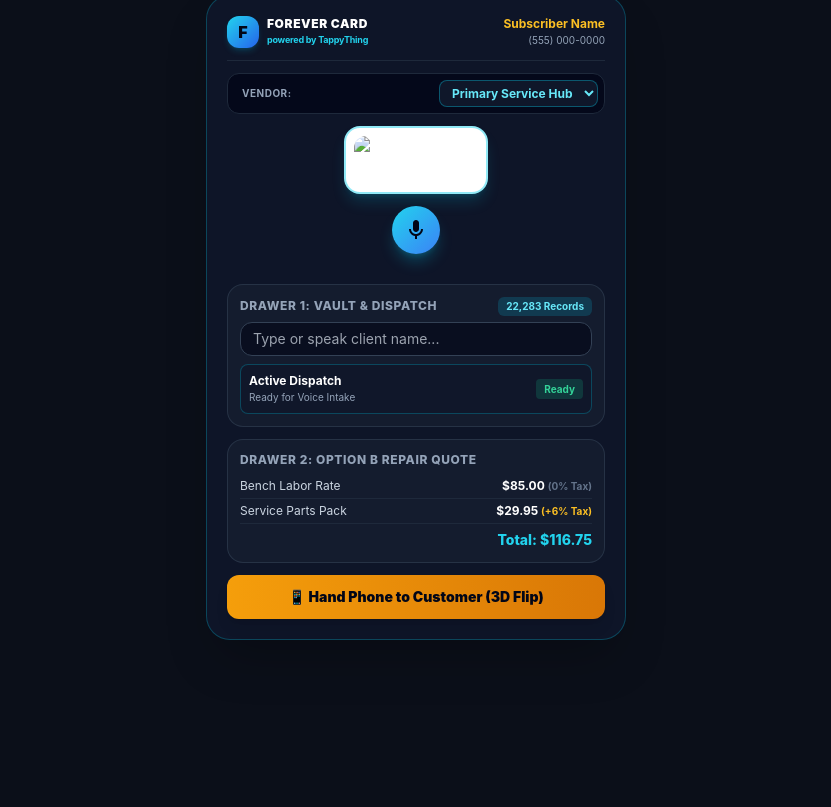
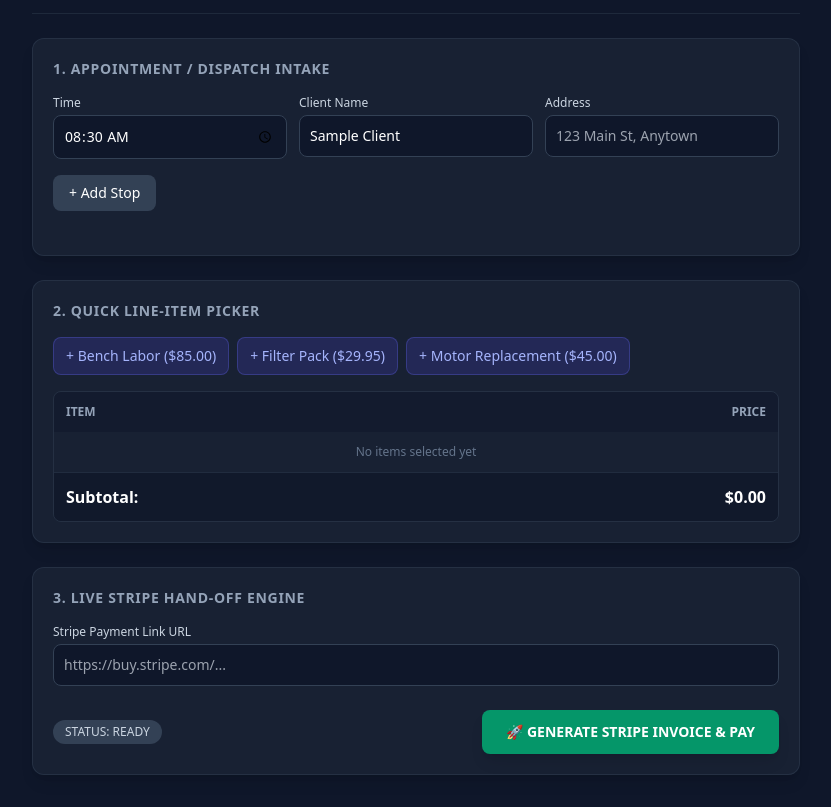
Before and after one commit to Tappything/aerus-portal, a website: page index.html in a window 1280 px wide. Shown: the part 83-890 px from the top of the page, without its empty margins (224-1055 px from the left). Before the commit the page ends 800 px from the top, so only its background shows below. Drawn offline with nearby package versions, Linux system fonts and the light colour scheme.

Commit message:
Revise index.html for TappyThing branding and layout
Updated the TappyThing application to reflect new branding and functionality, including a new title and improved layout.

```diff
--- a/index.html
+++ b/index.html
@@ -1,226 +1,151 @@
 <!DOCTYPE html>
 <html lang="en">
 <head>
-    <meta charset="UTF-8">
-    <meta name="viewport" content="width=device-width, initial-scale=1.0">
-    <title>TappyThing — Universal Forever Card Engine</title>
-    <script src="https://cdn.tailwindcss.com"></script>
-    <style>
-        body { background: #0b0f19; color: #ffffff; font-family: -apple-system, BlinkMacSystemFont, sans-serif; }
-        .card-perspective { perspective: 1000px; width: 100%; max-width: 420px; }
-        .card-inner { position: relative; width: 100%; transition: transform 0.8s cubic-bezier(0.4, 0, 0.2, 1); transform-style: preserve-3d; }
-        .card-inner.flipped { transform: rotateY(180deg); }
-        .card-face { backface-visibility: hidden; width: 100%; border-radius: 28px; }
-        .card-back { transform: rotateY(180deg); position: absolute; top: 0; left: 0; }
-        .voice-box { max-height: 0; opacity: 0; overflow: hidden; transition: all 0.4s ease; }
-        .voice-box.active { max-height: 140px; opacity: 1; padding: 12px 16px; margin-top: 12px; }
-        canvas#sig-canvas { width: 100%; height: 90px; background: rgba(0,0,0,0.4); border-radius: 12px; border: 1px dashed rgba(255,255,255,0.2); cursor: crosshair; }
-    </style>
+  <meta charset="UTF-8">
+  <meta name="viewport" content="width=device-width, initial-scale=1.0">
+  <title>TappyThing — Digital Coordinator</title>
+  <script src="https://cdn.tailwindcss.com"></script>
 </head>
-<body class="min-h-screen flex items-center justify-center p-3">
+<body class="bg-slate-900 text-slate-100 min-h-screen p-4 md:p-8 font-sans">
+  <div class="max-w-3xl mx-auto space-y-6">
 
-    <div class="card-perspective my-auto">
-        <div class="card-inner" id="main-card-inner">
+    <!-- HEADER -->
+    <header class="flex items-center justify-between border-b border-slate-800 pb-4">
+      <div>
+        <h1 class="text-2xl font-bold tracking-tight text-white">TappyThing</h1>
+        <p class="text-xs text-slate-400">Appointment &bull; Dispatch &bull; Live Stripe Invoice Engine</p>
+      </div>
+      <span class="text-xs font-semibold bg-emerald-500/10 text-emerald-400 border border-emerald-500/20 px-3 py-1 rounded-full">System Ready</span>
+    </header>
 
-            <!-- FACE 1: PHONE FOREVER CARD -->
-            <div class="card-face bg-slate-900/95 backdrop-blur-md border border-cyan-500/30 p-5 shadow-2xl rounded-3xl">
+    <!-- MODULE 1: APPOINTMENT / DISPATCH INTAKE -->
+    <section class="bg-slate-800/60 border border-slate-700/50 rounded-xl p-5 shadow-lg space-y-4">
+      <h2 class="text-sm font-semibold uppercase tracking-wider text-slate-400">1. Appointment / Dispatch Intake</h2>
+      <div class="grid grid-cols-1 md:grid-cols-3 gap-3">
+        <div>
+          <label class="block text-xs font-medium text-slate-300 mb-1">Time</label>
+          <input type="time" id="appTime" value="08:30" class="w-full bg-slate-900 border border-slate-700 rounded-lg p-2.5 text-sm text-white focus:outline-none focus:border-indigo-500">
+        </div>
+        <div>
+          <label class="block text-xs font-medium text-slate-300 mb-1">Client Name</label>
+          <input type="text" id="clientName" value="Sample Client" class="w-full bg-slate-900 border border-slate-700 rounded-lg p-2.5 text-sm text-white focus:outline-none focus:border-indigo-500">
+        </div>
+        <div>
+          <label class="block text-xs font-medium text-slate-300 mb-1">Address</label>
+          <input type="text" id="clientAddress" placeholder="123 Main St, Anytown" class="w-full bg-slate-900 border border-slate-700 rounded-lg p-2.5 text-sm text-white focus:outline-none focus:border-indigo-500">
+        </div>
+      </div>
+      <button onclick="addStop()" class="w-full md:w-auto bg-slate-700 hover:bg-slate-600 text-white font-medium px-4 py-2 rounded-lg text-sm transition">+ Add Stop</button>
 
-                <!-- HEADER: PRISTINE FOREVER CARD (LEFT) & CLIENT DATA (RIGHT) -->
-                <div class="flex justify-between items-center border-b border-slate-800 pb-3 mb-3 text-xs">
-                    <div class="flex items-center gap-2">
-                        <div class="w-8 h-8 bg-gradient-to-br from-cyan-400 to-blue-600 rounded-xl flex items-center justify-center font-black text-slate-950 text-base shadow-md shadow-cyan-500/20">F</div>
-                        <div class="flex flex-col">
-                            <span class="font-black tracking-wider text-white text-xs">FOREVER CARD</span>
-                            <span class="text-[9px] text-cyan-400 font-bold tracking-tight">powered by TappyThing</span>
-                        </div>
-                    </div>
-                    <div class="text-right">
-                        <div class="font-bold text-amber-400" id="active-client-name">Subscriber Name</div>
-                        <div class="text-[10px] text-slate-400" id="active-client-phone">(555) 000-0000</div>
-                    </div>
-                </div>
+      <div id="scheduleQueue" class="space-y-2 pt-2"></div>
+    </section>
 
-                <!-- UNIVERSAL VENDOR SWITCHER PILL -->
-                <div class="mb-3 bg-slate-950/80 border border-slate-800 rounded-xl p-1.5 flex items-center justify-between text-xs">
-                    <span class="text-[10px] text-slate-400 font-bold px-2 uppercase tracking-wider">Vendor:</span>
-                    <select id="vendor-switch" onchange="switchVendor(this.value)" class="bg-slate-900 border border-cyan-500/40 text-cyan-300 font-bold text-xs rounded-lg px-2 py-1 outline-none">
-                        <option value="vendor1">Primary Service Hub</option>
-                        <option value="vendor2">Secondary Service</option>
-                    </select>
-                </div>
+    <!-- MODULE 2: QUICK LINE-ITEM PICKER -->
+    <section class="bg-slate-800/60 border border-slate-700/50 rounded-xl p-5 shadow-lg space-y-4">
+      <h2 class="text-sm font-semibold uppercase tracking-wider text-slate-400">2. Quick Line-Item Picker</h2>
+      <div class="flex flex-wrap gap-2">
+        <button onclick="addItem('Bench Labor', 85.00)" class="bg-indigo-600/20 border border-indigo-500/30 hover:bg-indigo-600/30 text-indigo-300 px-3 py-2 rounded-lg text-sm transition">+ Bench Labor ($85.00)</button>
+        <button onclick="addItem('Filter Pack', 29.95)" class="bg-indigo-600/20 border border-indigo-500/30 hover:bg-indigo-600/30 text-indigo-300 px-3 py-2 rounded-lg text-sm transition">+ Filter Pack ($29.95)</button>
+        <button onclick="addItem('Motor Replacement', 45.00)" class="bg-indigo-600/20 border border-indigo-500/30 hover:bg-indigo-600/30 text-indigo-300 px-3 py-2 rounded-lg text-sm transition">+ Motor Replacement ($45.00)</button>
+      </div>
 
-                <!-- FRESH HERO LOGO + DEDICATED MIC BUTTON -->
-                <div class="text-center mb-4 flex flex-col items-center">
-                    <div class="bg-white p-2 rounded-2xl border-2 border-cyan-400/50 shadow-lg shadow-cyan-500/20 mb-2 w-36">
-                        <img src="Screenshot_20260903_095027_Messages.jpg" alt="Fresh Digital Coordinator" class="w-full h-auto rounded-xl">
-                    </div>
+      <div class="border border-slate-700/50 rounded-lg overflow-hidden">
+        <table class="w-full text-left text-sm text-slate-300">
+          <thead class="bg-slate-900/50 text-xs text-slate-400 uppercase">
+            <tr>
+              <th class="p-3">Item</th>
+              <th class="p-3 text-right">Price</th>
+            </tr>
+          </thead>
+          <tbody id="invoiceTable" class="divide-y divide-slate-700/50">
+            <tr><td colspan="2" class="p-3 text-center text-slate-500 text-xs">No items selected yet</td></tr>
+          </tbody>
+        </table>
+        <div class="bg-slate-900/80 p-3 flex justify-between items-center font-bold text-white border-t border-slate-700/50">
+          <span>Subtotal:</span>
+          <span id="subtotalAmount">$0.00</span>
+        </div>
+      </div>
+    </section>
 
-                    <button onclick="toggleSpeechEngine()" id="mic-btn" class="flex items-center justify-center w-12 h-12 bg-gradient-to-br from-cyan-400 to-blue-500 rounded-full shadow-lg shadow-cyan-500/30 active:scale-90 transition-all my-1">
-                        <svg class="w-6 h-6 fill-slate-950" viewBox="0 0 24 24">
-                            <path d="M12 14c1.66 0 3-1.34 3-3V5c0-1.66-1.34-3-3-3S9 3.34 9 5v6c0 1.66 1.34 3 3 3z"/>
-                            <path d="M17 11c0 2.76-2.24 5-5 5s-5-2.24-5-5H5c0 3.53 2.61 6.43 6 6.92V21h2v-3.08c3.39-.49 6-3.39 6-6.92h-2z"/>
-                        </svg>
-                    </button>
+    <!-- MODULE 3: LIVE STRIPE HAND-OFF ENGINE -->
+    <section class="bg-slate-800/60 border border-slate-700/50 rounded-xl p-5 shadow-lg space-y-4">
+      <h2 class="text-sm font-semibold uppercase tracking-wider text-slate-400">3. Live Stripe Hand-Off Engine</h2>
+      <div>
+        <label class="block text-xs font-medium text-slate-300 mb-1">Stripe Payment Link URL</label>
+        <input type="text" id="stripeUrl" placeholder="https://buy.stripe.com/..." class="w-full bg-slate-900 border border-slate-700 rounded-lg p-2.5 text-sm text-white focus:outline-none focus:border-indigo-500">
+      </div>
 
-                    <div id="voice-box" class="voice-box w-full bg-slate-950/90 border border-cyan-500/40 rounded-2xl text-cyan-300 text-sm text-left mt-2">
-                        <span id="voice-text">Tap mic to speak...</span>
-                    </div>
-                </div>
+      <div class="flex items-center justify-between pt-2">
+        <span id="statusBadge" class="text-xs bg-slate-700 text-slate-300 px-3 py-1 rounded-full">STATUS: READY</span>
+        <button onclick="generateStripeInvoice()" class="bg-emerald-600 hover:bg-emerald-500 text-white font-bold px-6 py-3 rounded-lg text-sm shadow-lg transition flex items-center gap-2">
+          🚀 GENERATE STRIPE INVOICE &amp; PAY
+        </button>
+      </div>
+    </section>
 
-                <!-- DRAWERS CONTAINER -->
-                <div class="space-y-3">
-                    <div class="bg-slate-800/40 border border-slate-700/60 rounded-2xl p-3">
-                        <div class="flex justify-between items-center mb-1.5">
-                            <span class="text-xs font-extrabold text-slate-400 uppercase tracking-wider">Drawer 1: Vault & Dispatch</span>
-                            <span class="text-[10px] bg-cyan-500/20 text-cyan-300 px-2 py-0.5 rounded-md font-bold">22,283 Records</span>
-                        </div>
-                        <input type="text" id="vault-search" placeholder="Type or speak client name..." oninput="searchVault(this.value)" class="w-full bg-slate-950/60 border border-slate-700 text-white text-sm rounded-xl px-3 py-1.5 outline-none focus:border-cyan-400 mb-2">
-                        <div id="dispatch-queue" class="space-y-1 text-xs">
-                            <div class="flex justify-between items-center bg-slate-900/80 p-2 rounded-lg border border-cyan-500/30">
-                                <div>
-                                    <div class="font-bold text-white">Active Dispatch</div>
-                                    <div class="text-[10px] text-slate-400">Ready for Voice Intake</div>
-                                </div>
-                                <span class="text-[10px] bg-emerald-500/20 text-emerald-400 px-2 py-0.5 rounded font-bold">Ready</span>
-                            </div>
-                        </div>
-                    </div>
+  </div>
 
-                    <div class="bg-slate-800/40 border border-slate-700/60 rounded-2xl p-3">
-                        <div class="text-xs font-extrabold text-slate-400 uppercase tracking-wider mb-1.5">Drawer 2: Option B Repair Quote</div>
-                        <div class="flex justify-between text-xs py-1 border-b border-slate-800">
-                            <span class="text-slate-300">Bench Labor Rate</span>
-                            <span class="font-bold">$85.00 <span class="text-[10px] text-slate-500">(0% Tax)</span></span>
-                        </div>
-                        <div class="flex justify-between text-xs py-1 border-b border-slate-800">
-                            <span class="text-slate-300">Service Parts Pack</span>
-                            <span class="font-bold">$29.95 <span class="text-[10px] text-amber-400">(+6% Tax)</span></span>
-                        </div>
-                        <div class="text-right text-sm font-extrabold text-cyan-400 mt-1.5">Total: $116.75</div>
-                    </div>
+  <script>
+    let items = [];
+    let stops = [];
 
-                    <button onclick="flipCard()" class="w-full py-3 bg-gradient-to-r from-amber-500 to-amber-600 text-slate-950 font-black rounded-xl text-sm shadow-lg active:scale-98 transition-all">
-                        📱 Hand Phone to Customer (3D Flip)
-                    </button>
-                </div>
-            </div>
+    function addStop() {
+      const time = document.getElementById('appTime').value;
+      const client = document.getElementById('clientName').value;
+      const address = document.getElementById('clientAddress').value;
+      if (!client) return;
 
-            <!-- FACE 2: PRISTINE CLIENT PRESENTATION -->
-            <div class="card-face card-back bg-slate-900/95 backdrop-blur-md border border-cyan-500/40 p-5 shadow-2xl rounded-3xl">
-                <div class="text-center mb-4">
-                    <div class="text-xs uppercase tracking-widest text-cyan-400 font-extrabold">PRISTINE CUSTOMER CHECKOUT</div>
-                    <div class="text-lg font-black text-white mt-1">Proposal & Checkout</div>
-                </div>
-
-                <div class="bg-slate-800/50 border border-amber-500/30 rounded-2xl p-4 mb-4">
-                    <div class="text-xs font-bold text-amber-400 uppercase">Approved Service Option</div>
-                    <div class="text-sm font-extrabold text-white mt-1">Full Service + Parts Pack</div>
-                    <div class="text-2xl font-black text-cyan-400 mt-2">$116.75</div>
-                </div>
-
-                <div class="bg-slate-800/40 border border-slate-700/60 rounded-2xl p-3 mb-4">
-                    <div class="flex justify-between text-xs font-extrabold text-slate-400 mb-2">
-                        <span>Authorization Signature</span>
-                        <span class="text-cyan-400 cursor-pointer" onclick="clearCanvas()">Clear</span>
-                    </div>
-                    <canvas id="sig-canvas"></canvas>
-                </div>
-
-                <button onclick="alert('Invoice Authorized!')" class="w-full py-3.5 bg-gradient-to-r from-cyan-400 to-blue-500 text-slate-950 font-black rounded-xl text-base shadow-lg active:scale-98 transition-all mb-2">
-                    Authorize & Complete Payment
-                </button>
-                <button onclick="flipCard()" class="w-full py-2 text-xs text-slate-400 hover:text-white transition-all">← Back to Workstation</button>
-            </div>
-
-        </div>
-    </div>
-
-<script>
-    function flipCard() { document.getElementById('main-card-inner').classList.toggle('flipped'); }
-
-    function switchVendor(val) {
-        if(val === 'vendor2') {
-            document.getElementById('active-client-name').innerText = "Secondary Client";
-            document.getElementById('active-client-phone').innerText = "(555) 000-0002";
-        } else {
-            document.getElementById('active-client-name').innerText = "Subscriber Name";
-            document.getElementById('active-client-phone').innerText = "(555) 000-0001";
-        }
+      stops.unshift({ time, client, address });
+      renderStops();
     }
 
-    const SpeechRecognition = window.SpeechRecognition || window.webkitSpeechRecognition;
-    let recognition;
-    let isListening = false;
-
-    if (SpeechRecognition) {
-        recognition = new SpeechRecognition();
-        recognition.continuous = false;
-        recognition.interimResults = true;
-
-        recognition.onstart = function() {
-            isListening = true;
-            document.getElementById('mic-btn').classList.add('animate-pulse', 'ring-4', 'ring-cyan-300');
-            document.getElementById('voice-box').classList.add('active');
-            document.getElementById('voice-text').innerText = "🎙️ Listening... Speak appointment or client name...";
-        };
-
-        recognition.onresult = function(event) {
-            let transcript = '';
-            for (let i = event.resultIndex; i < event.results.length; i++) {
-                transcript += event.results[i][0].transcript;
-            }
-            document.getElementById('voice-text').innerText = transcript;
-        };
-
-        recognition.onend = function() { stopSpeechEngine(); };
+    function renderStops() {
+      const q = document.getElementById('scheduleQueue');
+      q.innerHTML = stops.map(s => `
+        <div class="bg-slate-900/60 border border-slate-700/40 p-3 rounded-lg flex justify-between items-center text-xs text-slate-300">
+          <span class="font-bold text-indigo-400">${s.time}</span>
+          <span class="font-medium text-white">${s.client}</span>
+          <span class="text-slate-400">${s.address || 'No address provided'}</span>
+        </div>
+      `).join('');
     }
 
-    function toggleSpeechEngine() {
-        if (!SpeechRecognition) { alert("Speech API not supported in this browser."); return; }
-        if (isListening) { recognition.stop(); } else { recognition.start(); }
+    function addItem(name, price) {
+      items.push({ name, price });
+      renderInvoice();
     }
 
-    function stopSpeechEngine() {
-        isListening = false;
-        document.getElementById('mic-btn').classList.remove('animate-pulse', 'ring-4', 'ring-cyan-300');
+    function renderInvoice() {
+      const tb = document.getElementById('invoiceTable');
+      if (items.length === 0) {
+        tb.innerHTML = '<tr><td colspan="2" class="p-3 text-center text-slate-500 text-xs">No items selected yet</td></tr>';
+        document.getElementById('subtotalAmount').innerText = '$0.00';
+        return;
+      }
+      tb.innerHTML = items.map(i => `
+        <tr>
+          <td class="p-3 text-white">${i.name}</td>
+          <td class="p-3 text-right text-emerald-400 font-mono">$${i.price.toFixed(2)}</td>
+        </tr>
+      `).join('');
+      const subtotal = items.reduce((acc, i) => acc + i.price, 0);
+      document.getElementById('subtotalAmount').innerText = `$${subtotal.toFixed(2)}`;
     }
 
-    function searchVault(val) {
-        if (val.length > 2) {
-            document.getElementById('dispatch-queue').innerHTML = `
-                <div class="flex justify-between items-center bg-cyan-950/60 p-2 rounded-lg border border-cyan-500/40">
-                    <div>
-                        <div class="font-bold text-white">Searching Vault...</div>
-                        <div class="text-[10px] text-slate-300">Matching 22k database</div>
-                    </div>
-                    <span class="text-[10px] bg-cyan-500/20 text-cyan-300 px-2 py-0.5 rounded font-bold">Active</span>
-                </div>`;
-        }
+    function generateStripeInvoice() {
+      const url = document.getElementById('stripeUrl').value;
+      const badge = document.getElementById('statusBadge');
+
+      badge.innerText = "STATUS: INVOICE CREATED";
+      badge.className = "text-xs bg-emerald-500/20 text-emerald-300 border border-emerald-500/30 px-3 py-1 rounded-full font-bold";
+
+      if (url) {
+        window.open(url, '_blank');
+      } else {
+        alert("Invoice generated! Please paste a valid Stripe Payment Link URL to launch checkout directly.");
+      }
     }
-
-    const canvas = document.getElementById('sig-canvas');
-    const ctx = canvas.getContext('2d');
-    let isDrawing = false;
-
-    canvas.addEventListener('mousedown', startDrawing);
-    canvas.addEventListener('mousemove', draw);
-    canvas.addEventListener('mouseup', stopDrawing);
-    canvas.addEventListener('touchstart', startDrawing);
-    canvas.addEventListener('touchmove', draw);
-    canvas.addEventListener('touchend', stopDrawing);
-
-    function startDrawing(e) { isDrawing = true; draw(e); }
-    function draw(e) {
-        if (!isDrawing) return;
-        ctx.lineWidth = 2.5; ctx.lineCap = 'round'; ctx.strokeStyle = '#00f2fe';
-        const rect = canvas.getBoundingClientRect();
-        const x = (e.touches ? e.touches[0].clientX : e.clientX) - rect.left;
-        const y = (e.touches ? e.touches[0].clientY : e.clientX) - rect.top;
-        ctx.lineTo(x, y); ctx.stroke(); ctx.beginPath(); ctx.moveTo(x, y);
-    }
-    function stopDrawing() { isDrawing = false; ctx.beginPath(); }
-    function clearCanvas() { ctx.clearRect(0, 0, canvas.width, canvas.height); }
-</script>
-
+  </script>
 </body>
 </html>
```
